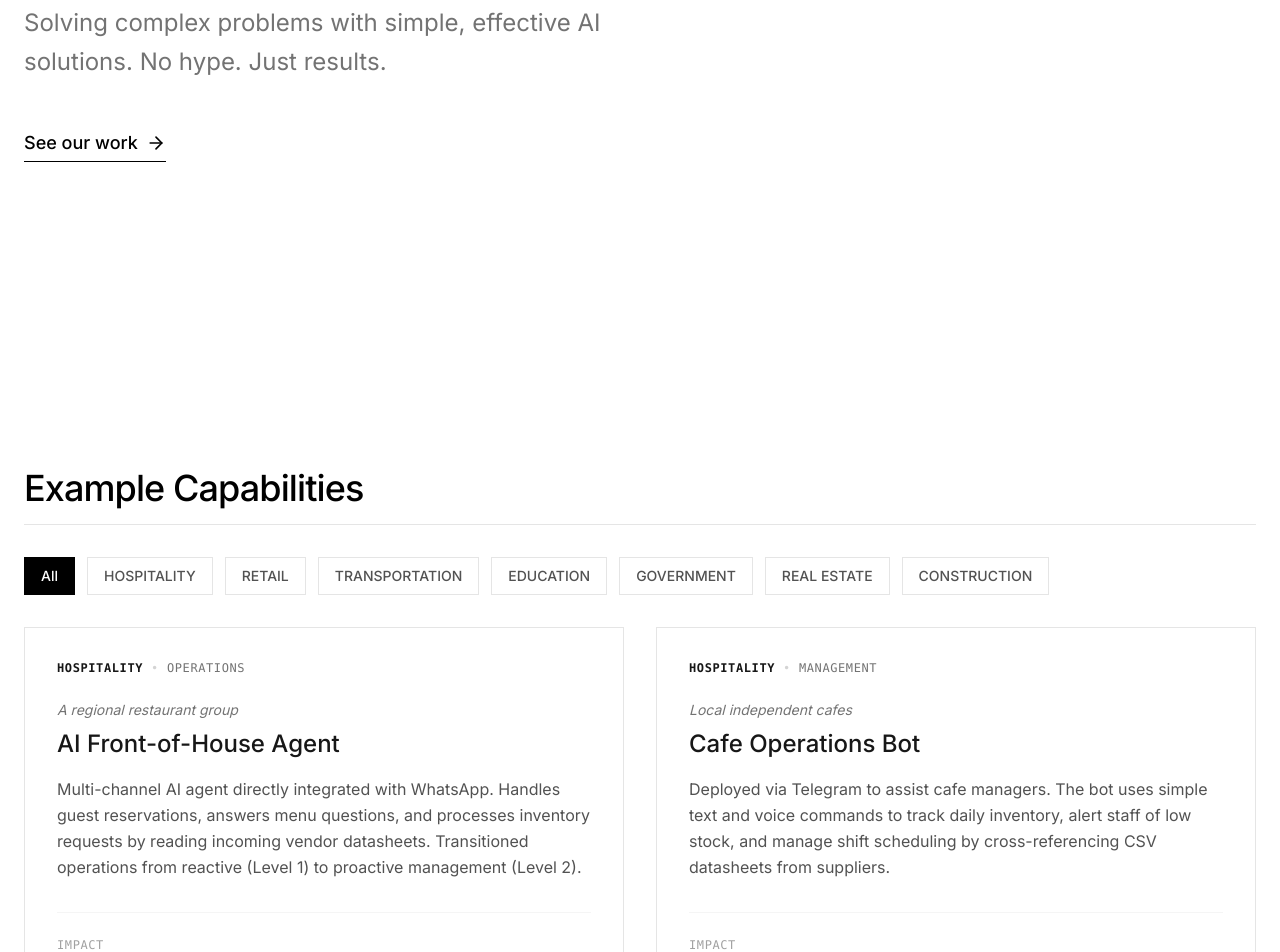
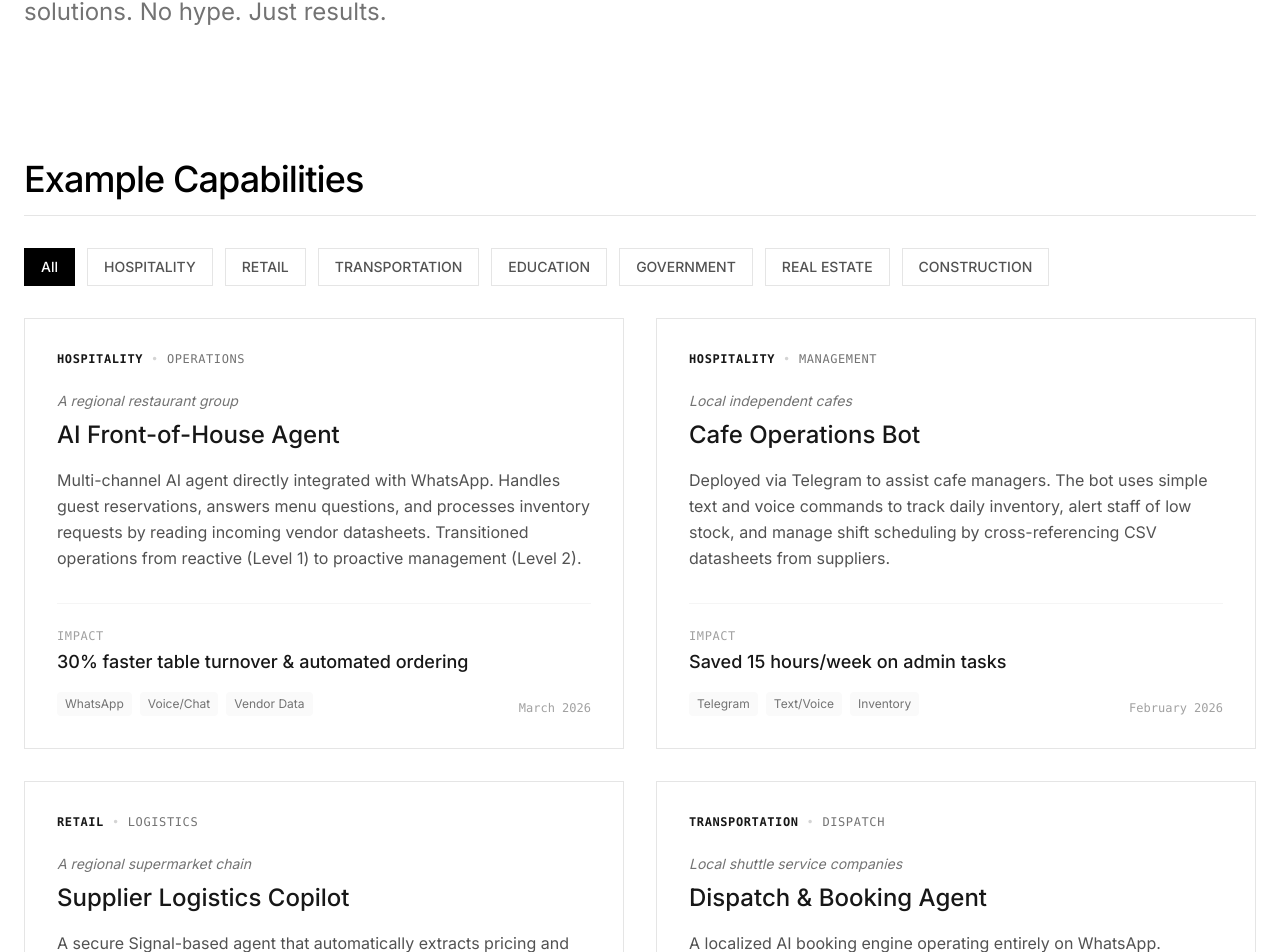
Before and after one commit to aliahm08/B2W, a React (Vite) app: page / in a window 1280 px wide. Shown: the part 460-1412 px from the top of the page. Built offline with nearby package versions, Linux system fonts and the light colour scheme.

Commit message:
Merge Example Capabilities into Hero. Update Team descriptions.

```diff
--- a/src/App.tsx
+++ b/src/App.tsx
@@ -7,7 +7,6 @@ import { useEffect } from 'react';
 import { Routes, Route, useLocation } from 'react-router-dom';
 import Navbar from './components/Navbar';
 import Hero from './components/Hero';
-import Work from './components/Work';
 import Industries from './components/Industries';
 import Team from './components/Team';
 import CTA from './components/CTA';
@@ -39,7 +38,6 @@ function LandingPage() {
   return (
     <>
       <Hero />
-      <Work />
       <section id="industries">
         <Industries />
       </section>
--- a/src/components/Hero.tsx
+++ b/src/components/Hero.tsx
@@ -1,31 +1,119 @@
-import { motion } from 'motion/react';
-import { ArrowRight } from 'lucide-react';
+import { useState } from 'react';
+import { motion, AnimatePresence } from 'motion/react';
+import { capabilities } from '../content/caseStudies';
 
 export default function Hero() {
+  const [activeCategory, setActiveCategory] = useState('All');
+
+  // Extract unique categories from capabilities
+  const categories = ['All', ...Array.from(new Set(capabilities.map(cs => cs.category)))];
+
+  // Filter capabilities based on active category
+  const filteredStudies = activeCategory === 'All'
+    ? capabilities
+    : capabilities.filter(cs => cs.category === activeCategory);
+
   return (
-    <section className="min-h-screen flex flex-col justify-center px-6 max-w-7xl mx-auto pt-20">
+    <section className="pt-32 pb-16 px-6 max-w-7xl mx-auto">
       <motion.div
         initial={{ opacity: 0, y: 20 }}
         animate={{ opacity: 1, y: 0 }}
         transition={{ duration: 0.8, ease: "easeOut" }}
-        className="max-w-4xl"
+        className="max-w-4xl mb-32 pt-20"
       >
         <h1 className="text-6xl md:text-8xl font-medium tracking-tight mb-8 leading-[0.9]">
           We build intelligence.
         </h1>
-        <p className="text-xl md:text-2xl text-neutral-500 max-w-2xl leading-relaxed mb-12">
+        <p className="text-xl md:text-2xl text-neutral-500 max-w-2xl leading-relaxed">
           Solving complex problems with simple, effective AI solutions. No hype. Just results.
         </p>
+      </motion.div>
 
-        <motion.a
-          href="/#work"
-          whileHover={{ scale: 1.02 }}
-          whileTap={{ scale: 0.98 }}
-          className="group inline-flex items-center gap-2 text-lg font-medium border-b border-black pb-1 hover:text-neutral-600 transition-colors"
-        >
-          See our work
-          <ArrowRight className="w-5 h-5 group-hover:translate-x-1 transition-transform" />
-        </motion.a>
+      {/* Capabilities Section Integrated */}
+      <motion.div
+        initial={{ opacity: 0, y: 20 }}
+        whileInView={{ opacity: 1, y: 0 }}
+        viewport={{ once: true }}
+        transition={{ duration: 0.6 }}
+        className="mb-8"
+      >
+        <h2 className="text-4xl font-medium tracking-tight mb-4">Example Capabilities</h2>
+        <div className="h-px w-full bg-neutral-200 mb-8" />
+
+        {/* Filter Buttons */}
+        <div className="flex flex-wrap gap-3">
+          {categories.map((category) => (
+            <button
+              key={category}
+              onClick={() => setActiveCategory(category)}
+              className={`px-4 py-2 text-sm font-medium transition-colors border ${activeCategory === category
+                ? 'bg-black text-white border-black'
+                : 'bg-white text-neutral-600 border-neutral-200 hover:border-black hover:text-black'
+                }`}
+            >
+              {category}
+            </button>
+          ))}
+        </div>
+      </motion.div>
+
+      <motion.div layout className="grid grid-cols-1 md:grid-cols-2 gap-8">
+        <AnimatePresence mode="popLayout">
+          {filteredStudies.map((project) => (
+            <motion.div
+              layout
+              key={project.id}
+              initial={{ opacity: 0, scale: 0.95 }}
+              animate={{ opacity: 1, scale: 1 }}
+              exit={{ opacity: 0, scale: 0.95 }}
+              transition={{ duration: 0.4 }}
+              className="relative group border border-neutral-200 p-8 hover:border-black transition-colors duration-300 flex flex-col justify-between min-h-[400px] bg-white origin-center"
+            >
+              <div>
+                {/* Header: Category • Service Type */}
+                <div className="flex items-center gap-2 text-xs font-mono uppercase tracking-wider text-neutral-500 mb-6">
+                  <span className="font-semibold text-neutral-900">{project.category}</span>
+                  <span className="text-neutral-300">•</span>
+                  <span>{project.serviceType}</span>
+                </div>
+
+                {/* Client Description */}
+                <div className="text-sm text-neutral-500 italic mb-2">
+                  {project.clientDescription}
+                </div>
+
+                {/* Title */}
+                <h3 className="text-2xl font-medium mb-4 text-neutral-900 group-hover:underline decoration-1 underline-offset-4 decoration-neutral-300">
+                  {project.title}
+                </h3>
+
+                {/* Description */}
+                <p className="text-neutral-600 leading-relaxed mb-8 text-sm md:text-base">
+                  {project.description}
+                </p>
+              </div>
+
+              {/* Footer Section */}
+              <div className="pt-6 border-t border-neutral-100">
+                <div className="mb-4">
+                  <span className="block text-xs font-mono uppercase tracking-wider text-neutral-400 mb-1">Impact</span>
+                  <span className="text-lg font-medium text-neutral-900">{project.impact}</span>
+                </div>
+
+                <div className="flex justify-between items-end">
+                  <div className="flex flex-wrap gap-2">
+                    {project.tags.map(tag => (
+                      <span key={tag} className="text-xs text-neutral-500 bg-neutral-50 px-2 py-1 rounded-sm">
+                        {tag}
+                      </span>
+                    ))}
+                  </div>
+                  <span className="text-xs text-neutral-400 font-mono">{project.date}</span>
+                </div>
+              </div>
+            </motion.div>
+          ))}
+        </AnimatePresence>
       </motion.div>
     </section>
   );
--- a/src/components/Navbar.tsx
+++ b/src/components/Navbar.tsx
@@ -26,7 +26,6 @@ export default function Navbar() {
 
         {/* Desktop Menu */}
         <div className="hidden md:flex items-center gap-8 text-sm font-medium text-neutral-600">
-          <Link to="/#work" className="hover:text-black transition-colors">Work</Link>
           <Link to="/#industries" className="hover:text-black transition-colors">Projects</Link>
           <Link to="/#team" className="hover:text-black transition-colors">Team</Link>
           <a href="mailto:info@b2w-ai.com?subject=B2W%20Intro%20Call" className="bg-black text-white px-4 py-2 rounded-full hover:bg-neutral-800 transition-colors">Contact</a>
@@ -48,7 +47,6 @@ export default function Navbar() {
           animate={{ opacity: 1, y: 0 }}
           className="md:hidden absolute top-20 left-0 right-0 bg-white border-b border-neutral-100 p-6 flex flex-col gap-4 shadow-lg"
         >
-          <Link to="/#work" className="text-lg font-medium" onClick={() => setIsOpen(false)}>Work</Link>
           <Link to="/#industries" className="text-lg font-medium" onClick={() => setIsOpen(false)}>Projects</Link>
           <Link to="/#team" className="text-lg font-medium" onClick={() => setIsOpen(false)}>Team</Link>
           <a href="mailto:info@b2w-ai.com?subject=B2W%20Intro%20Call" className="text-lg font-medium text-black" onClick={() => setIsOpen(false)}>Contact</a>
--- a/src/components/Team.tsx
+++ b/src/components/Team.tsx
@@ -7,7 +7,7 @@ const team = [
     focus: "Consulting, Software & UI/UX",
     academia: "Columbia University (M.Arch), George Washington University (B.S. Mechanical Engineering)",
     workplaces: ["WSP", "Huupe", "NASA", "Autodesk"],
-    description: "Mechanical Engineer and Founder with expertise in full-stack development, UX/UI engineering, and AI architecture. Built real-time IoT platforms, modern data ingestion pipelines processing 50k+ events/sec, and guided technical roadmaps for both startups and federal organizations.",
+    description: "Mechanical Engineer with experience in building Data Analytics tools by training machine learning models for transportation and urban planning, safety management, architectural design, and risk mitigation. Nearly 10 years of reporting directly to C-Suite level executives at Fortune 500 companies and federal organizations. Experienced in consulting, corporate, and start up environments, managing projects of $150M in total.",
     tags: ["Product Management", "UX/UI Engineering", "Full-stack Development"],
     linkedin: "https://www.linkedin.com/in/aliahmed-co/"
   },
@@ -17,7 +17,7 @@ const team = [
     focus: "Commercial Analysis & Renewable Energy",
     academia: "The George Washington University (B.S. Mechanical Engineering & Sustainability)",
     workplaces: ["American Power Resources", "DSD Renewables", "GE Solar", "Sol Systems"],
-    description: "Manager of Commercial Analysis driven by optimizing renewable energy. Extensive background in commercial sales, development engineering, and leading solar initiatives across top clean energy and power resource firms.",
+    description: "Manager of Commercial Analysis @ American Power Resources | Optimizing Renewable Energy",
     tags: ["Cash Flow Forecasting", "Communication", "Mergers & Acquisitions (M&A)"],
     linkedin: "https://www.linkedin.com/in/aaronpatron/"
   },
@@ -27,7 +27,7 @@ const team = [
     focus: "AI, Autonomous Driving & Robotics",
     academia: "Carnegie Mellon University (M.S. Robotic Systems Development), GWU (B.S. Mechanical Engineering)",
     workplaces: ["Waymo", "ISEE", "Forterra", "US Naval Research Laboratory"],
-    description: "Software Engineer specializing in autonomous driving, vehicle navigation, and robotics. Proven expertise in building advanced AI systems for robust autonomy in safety-critical environments and global supply chains.",
+    description: "Software Engineer at Waymo",
     tags: ["Multi-Object Tracking", "Trajectory Prediction", "Motion Planning"],
     linkedin: "https://www.linkedin.com/in/fengxiang1/"
   }
--- a/src/components/Work.tsx
+++ /dev/null
@@ -1,107 +0,0 @@
-import { useState } from 'react';
-import { motion, AnimatePresence } from 'motion/react';
-import { Link } from 'react-router-dom';
-
-import { capabilities } from '../content/caseStudies';
-
-export default function Work() {
-  const [activeCategory, setActiveCategory] = useState('All');
-
-  // Extract unique categories from case studies
-  const categories = ['All', ...Array.from(new Set(capabilities.map(cs => cs.category)))];
-
-  // Filter case studies based on active category
-  const filteredStudies = activeCategory === 'All'
-    ? capabilities
-    : capabilities.filter(cs => cs.category === activeCategory);
-
-  return (
-    <section className="py-32 px-6 max-w-7xl mx-auto" id="work">
-      <motion.div
-        initial={{ opacity: 0, y: 20 }}
-        whileInView={{ opacity: 1, y: 0 }}
-        viewport={{ once: true }}
-        transition={{ duration: 0.6 }}
-        className="mb-8"
-      >
-        <h2 className="text-4xl font-medium tracking-tight mb-4">Example Capabilities</h2>
-        <div className="h-px w-full bg-neutral-200 mb-8" />
-
-        {/* Filter Buttons */}
-        <div className="flex flex-wrap gap-3">
-          {categories.map((category) => (
-            <button
-              key={category}
-              onClick={() => setActiveCategory(category)}
-              className={`px-4 py-2 text-sm font-medium transition-colors border ${activeCategory === category
-                ? 'bg-black text-white border-black'
-                : 'bg-white text-neutral-600 border-neutral-200 hover:border-black hover:text-black'
-                }`}
-            >
-              {category}
-            </button>
-          ))}
-        </div>
-      </motion.div>
-
-      <motion.div layout className="grid grid-cols-1 md:grid-cols-2 gap-8">
-        <AnimatePresence mode="popLayout">
-          {filteredStudies.map((project, index) => (
-            <motion.div
-              layout
-              key={project.id}
-              initial={{ opacity: 0, scale: 0.95 }}
-              animate={{ opacity: 1, scale: 1 }}
-              exit={{ opacity: 0, scale: 0.95 }}
-              transition={{ duration: 0.4 }}
-              className="relative group border border-neutral-200 p-8 hover:border-black transition-colors duration-300 flex flex-col justify-between min-h-[400px] bg-white origin-center"
-            >
-              <div>
-                {/* Header: Category • Service Type */}
-                <div className="flex items-center gap-2 text-xs font-mono uppercase tracking-wider text-neutral-500 mb-6">
-                  <span className="font-semibold text-neutral-900">{project.category}</span>
-                  <span className="text-neutral-300">•</span>
-                  <span>{project.serviceType}</span>
-                </div>
-
-                {/* Client Description */}
-                <div className="text-sm text-neutral-500 italic mb-2">
-                  {project.clientDescription}
-                </div>
-
-                {/* Title */}
-                <h3 className="text-2xl font-medium mb-4 text-neutral-900 group-hover:underline decoration-1 underline-offset-4 decoration-neutral-300">
-                  {project.title}
-                </h3>
-
-                {/* Description */}
-                <p className="text-neutral-600 leading-relaxed mb-8 text-sm md:text-base">
-                  {project.description}
-                </p>
-              </div>
-
-              {/* Footer Section */}
-              <div className="pt-6 border-t border-neutral-100">
-                <div className="mb-4">
-                  <span className="block text-xs font-mono uppercase tracking-wider text-neutral-400 mb-1">Impact</span>
-                  <span className="text-lg font-medium text-neutral-900">{project.impact}</span>
-                </div>
-
-                <div className="flex justify-between items-end">
-                  <div className="flex flex-wrap gap-2">
-                    {project.tags.map(tag => (
-                      <span key={tag} className="text-xs text-neutral-500 bg-neutral-50 px-2 py-1 rounded-sm">
-                        {tag}
-                      </span>
-                    ))}
-                  </div>
-                  <span className="text-xs text-neutral-400 font-mono">{project.date}</span>
-                </div>
-              </div>
-            </motion.div>
-          ))}
-        </AnimatePresence>
-      </motion.div>
-    </section>
-  );
-}
```
Also changed, not shown: 1 other file (tests, documents, lock files or other folders).
